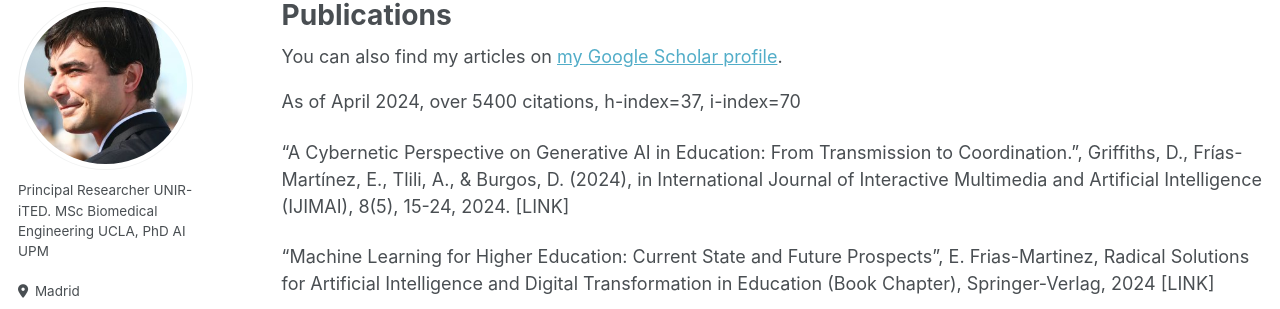
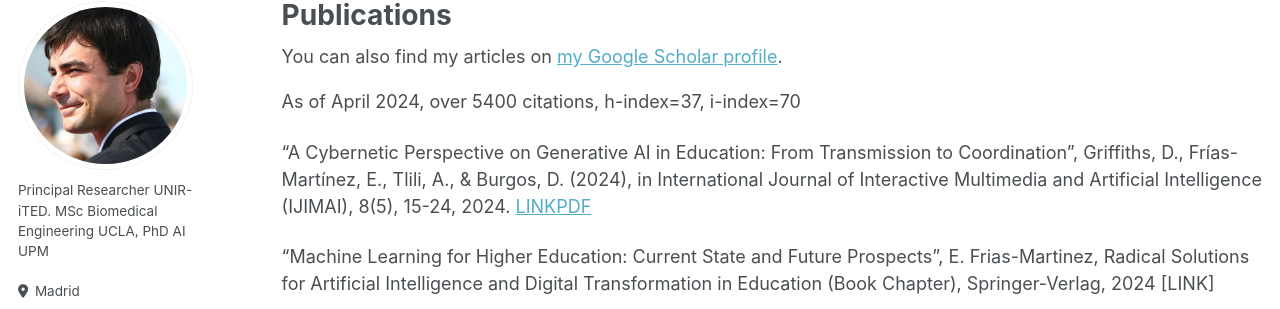
Before and after one commit to ENriqueFRiasM/enriquefriasm.github.io, a Jekyll site: the page built from _pages/publications.md, in a window 1280 px wide and 900 px high. Shown: the part 85-394 px from the top of the window. Built offline with Jekyll 4.4.1, drawn with Linux system fonts in a browser that asks for light colours; some web fonts are replaced.

Commit message:
Update publications.md

```diff
--- a/_pages/publications.md
+++ b/_pages/publications.md
@@ -11,7 +11,7 @@ author_profile: true
 {% endif %}
 As of April 2024, over 5400 citations, h-index=37, i-index=70
 
-"A Cybernetic Perspective on Generative AI in Education: From Transmission to Coordination.", Griffiths, D., Frías-Martínez, E., Tlili, A., & Burgos, D. (2024), in International Journal of Interactive Multimedia and Artificial Intelligence (IJIMAI), 8(5), 15-24, 2024. [LINK]
+"A Cybernetic Perspective on Generative AI in Education: From Transmission to Coordination", Griffiths, D., Frías-Martínez, E., Tlili, A., & Burgos, D. (2024), in International Journal of Interactive Multimedia and Artificial Intelligence (IJIMAI), 8(5), 15-24, 2024. [LINK](https://www.ijimai.org/journal/bibcite/reference/3430)[PDF](https://reunir.unir.net/bitstream/handle/123456789/16207/A%20Cybernetic%20Perspective%20on%20Generative%20AI%20in%20Education.pdf?sequence=1&isAllowed=y)
 
 "Machine Learning for Higher Education: Current State and Future Prospects", E. Frias-Martinez, Radical Solutions for Artificial Intelligence and Digital Transformation in Education (Book Chapter), Springer-Verlag, 2024 [LINK]
 
```
